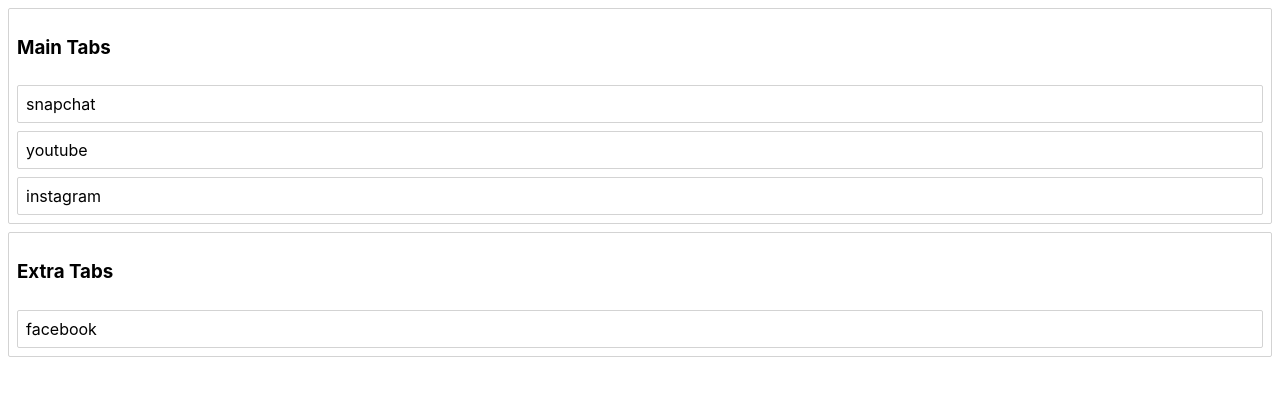
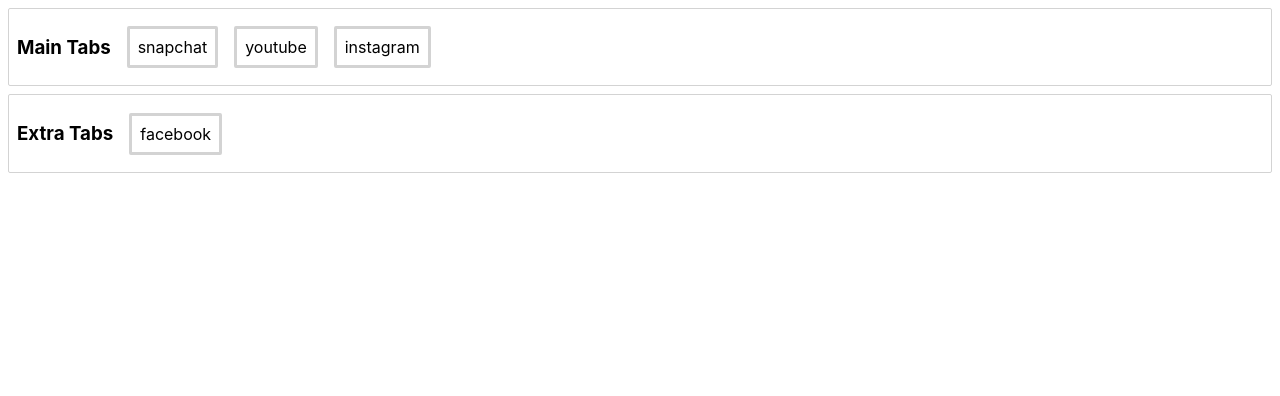
Before and after one commit to charles-afk/regBeauDnd, a React (Create React App) app in the folder dnd/: page / in a window 1280 px wide. Shown: the top 396 px of the page. Built offline with nearby package versions, Linux system fonts and the light colour scheme.

Commit message:
draggable

```diff
--- a/dnd/src/Tutorial.tsx
+++ b/dnd/src/Tutorial.tsx
@@ -1,13 +1,14 @@
 // @ts-nocheck
 import {useState} from 'react'
+import {DragDropContext, Droppable, Draggable} from "react-beautiful-dnd";
 
 const Tutorial = () => {
     const config = {
         tabs: {
-            'snapchat': {id:1, visible:true, extra:false, order:1, name:'snapchat'},
-            'youtube': {id:2, visible:true, extra:false, order:2, name:'youtube'},
-            'instagram': {id:3, visible:true, extra:false, order:3, name:'instagram'},
-            'facebook': {id: 4, visible:true, extra:true, order:4, name:'facebook'}
+            'snapchat': {id:'1', visible:true, extra:false, order:1, name:'snapchat'},
+            'youtube': {id:'2', visible:true, extra:false, order:2, name:'youtube'},
+            'instagram': {id:'3', visible:true, extra:false, order:3, name:'instagram'},
+            'facebook': {id:'4', visible:true, extra:true, order:4, name:'facebook'}
         },
         rows: {
             'row-1': {
@@ -25,26 +26,60 @@
 
     }
 
+    const listContainer = {
+        margin:8,border:'1px solid lightgrey',
+        borderRadius:2,
+        display:'flex',
+        flexDirection:'row',
+        alignItems:'center'
+    }
+
+    const tabList = {
+        display:'flex',
+        flexDirection:'row',
+    }
+
+    const tabContainer = {
+        margin:8,
+        border:'3px solid lightgrey',
+        borderRadius:2,
+        padding:8
+    }
+
     const [state, setState] = useState(config);
 
+    const onDragEnd = result => {
+        // TODO: reorder our column
+    };
+
     return (
-        state.rowOrder.map((rowName) => {
+        <DragDropContext onDragEnd={onDragEnd}>
+            {state.rowOrder.map( (rowName) => {
                 const row = state.rows[rowName]
                 const tabs = row.tabNames.map(name => state.tabs[name])
 
-            return <div key={row.id} style={{margin:8,border:'1px solid lightgrey',borderRadius:2}}>
+                return <Droppable key={row.id} droppableId={row.id} >
+                    { (provided, snapshot) => (
+                        <div ref={provided.innerRef} {...provided.droppableProps} style={listContainer}>
                             <h3 style={{padding:8}}>
                                 {row.title}
                             </h3>
-                {tabs.map(tab => {
-                    return <div key={tab.id} >
-                        <div style={{margin:8,border:'1px solid lightgrey',borderRadius:2,padding:8}}>
+                            {tabs.map((tab,index) => (
+                                <Draggable key={tab.id} draggableId={tab.id} index={index}>
+                                    {(provided, snapshot) => (
+                                        <div ref={provided.innerRef} {...provided.draggableProps} {...provided.dragHandleProps}>
+                                            <div style={tabContainer}>
                                                 {tab.name}
                                             </div>
-                    </div>;
+                                        </div>
+                                    )}
+                                </Draggable>
+                            ))}
+                        </div>
+                    )}
+                </Droppable>;
             })}
-            </div>;
-        })
+        </DragDropContext>
     )
 }
 
```
Lines whose indentation alone changed are shown as unchanged.
